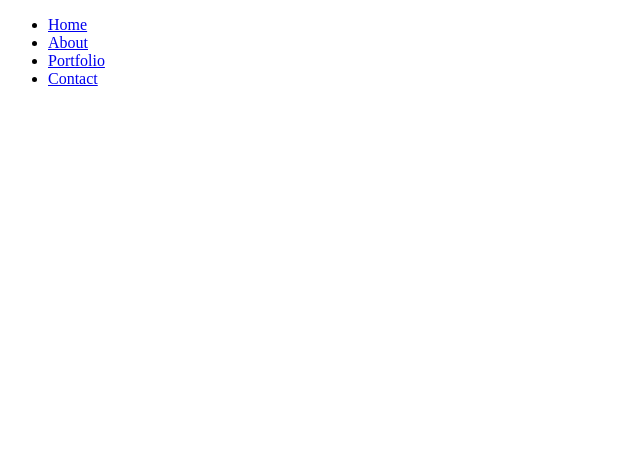
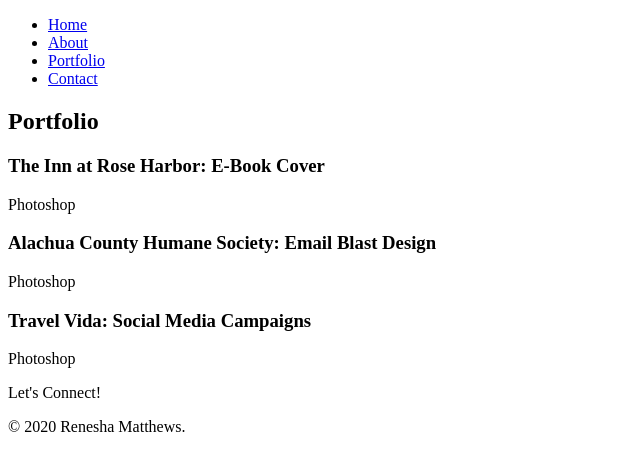
Before and after one commit to renesha-matthews/project3, a plain HTML site: page portfolio.html in a window 1280 px wide. Shown: the whole page, without its empty margins (0-640 px from the left). Drawn offline with Linux system fonts and the light colour scheme.

Commit message:
added projects to portfolio page

```diff
--- a/portfolio.html
+++ b/portfolio.html
@@ -22,5 +22,31 @@
         </ul>
       </nav>
     </header>
+
+    <main>
+      <h2>Portfolio</h2>
+
+      <!-- Project 1 -->
+      <h3>The Inn at Rose Harbor: E-Book Cover</h3>
+      <p>Photoshop</p>
+
+      <!-- Project 2 -->
+      <h3>Alachua County Humane Society: Email Blast Design</h3>
+      <p>Photoshop</p>
+
+      <!-- Project 3 -->
+      <h3>Travel Vida: Social Media Campaigns</h3>
+      <p>Photoshop</p>
+    </main>
+
+    <footer>
+      <p>Let's Connect!</p>
+      <p>
+        <a href="https://www.instagram.com/reneshadotcom/"><i class="fab fa-instagram-square"></i></a>
+        <a href="https:///www.twitter.com/reneshadotcom"><i class="fab fa-twitter-square"></i></a>
+        <a href="https://www.linkedin.com/renesha-matthews-903b24126/"><i class="fab fa-linkedin"></i></a>
+      </p>
+      <p>&copy; 2020 Renesha Matthews.</p>
+    </footer>
   </body>
 </html>
```
Also changed, not shown: about.html (+4 -0 lines).
